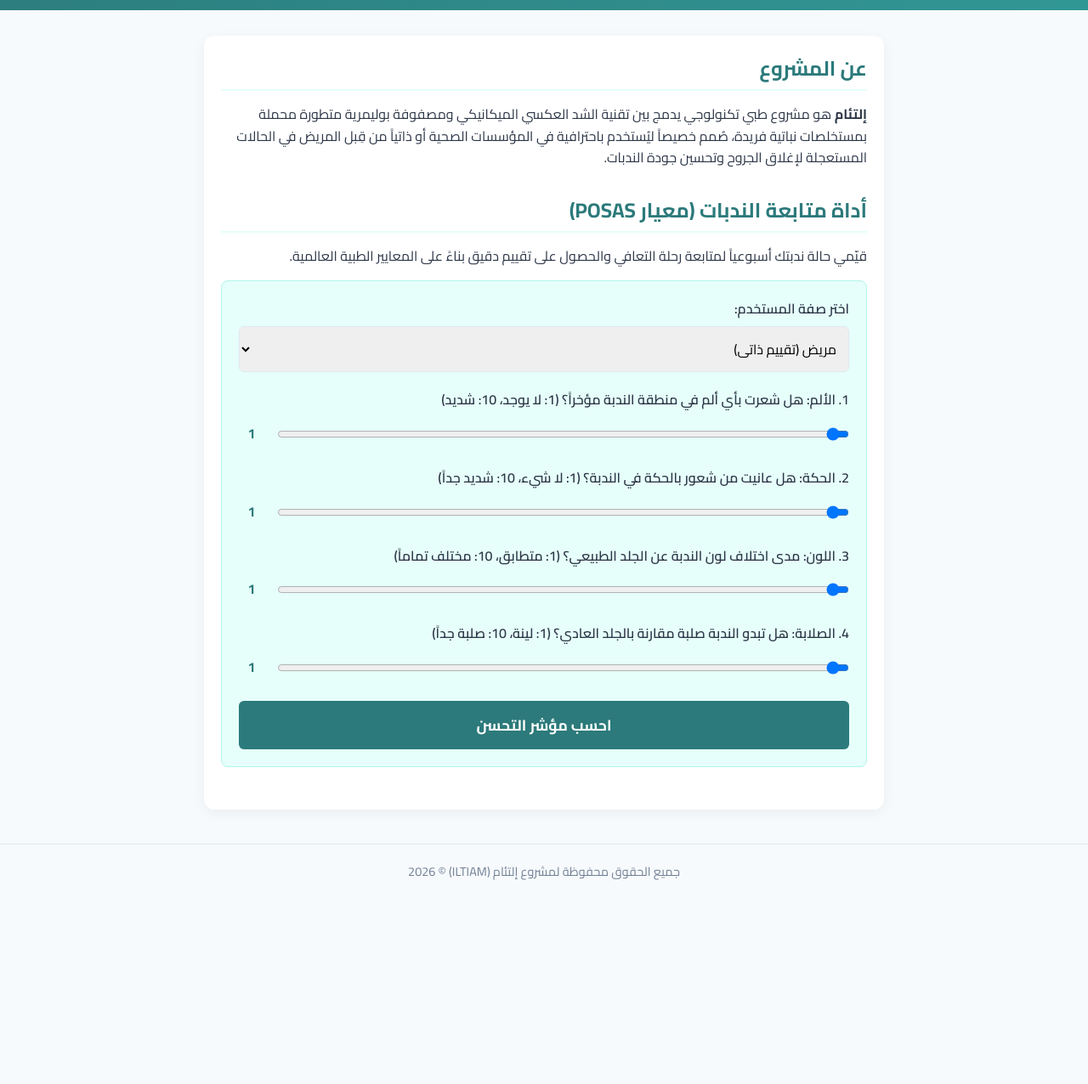
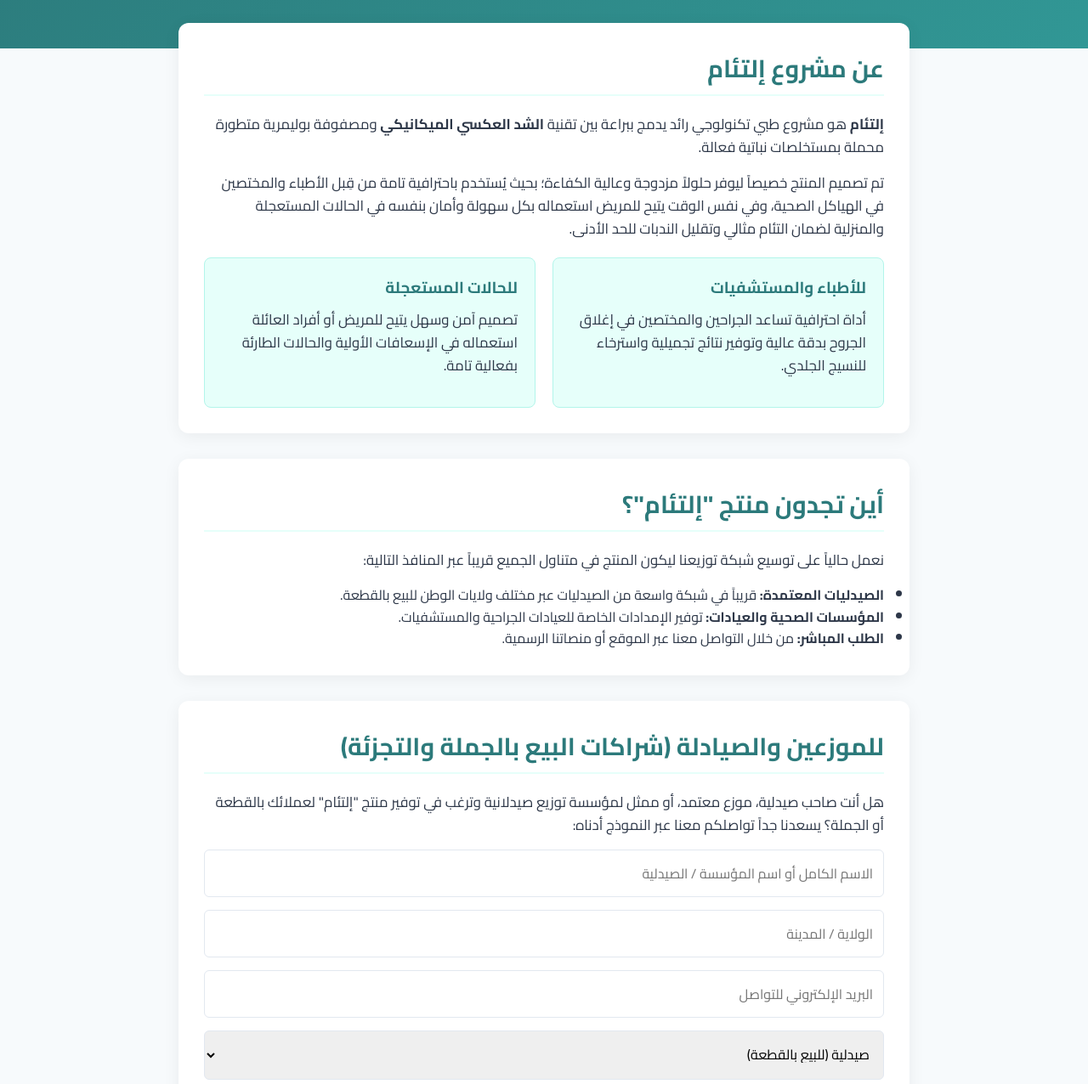
Before and after one commit to rahmablbh-LTM/Iltiam, a plain HTML site: page index.html in a window 1280 px wide. Shown: the part 188-1464 px from the top of the page at 85% size. Before the commit the page ends 1260 px from the top, so only its background shows below. Drawn offline with Linux system fonts and the light colour scheme.

Commit message:
Update index.html

```diff
--- a/index.html
+++ b/index.html
@@ -30,53 +30,90 @@
             line-height: 1.6;
         }
 
+        /* رأس الصفحة الترحيبي */
         header {
             background: linear-gradient(135deg, var(--primary-color), var(--secondary-color));
             color: var(--white);
-            padding: 40px 20px;
+            padding: 60px 20px;
             text-align: center;
         }
 
         header h1 {
-            font-size: 2.5rem;
-            margin-bottom: 10px;
+            font-size: 3rem;
+            margin-bottom: 15px;
+            font-weight: 700;
         }
 
         header p {
-            font-size: 1.2rem;
-            opacity: 0.9;
+            font-size: 1.3rem;
+            opacity: 0.95;
+            max-width: 700px;
+            margin: 0 auto;
         }
 
         .container {
-            max-width: 800px;
-            margin: 30px auto;
-            padding: 20px;
-            background: var(--white);
-            border-radius: 12px;
-            box-shadow: 0 4px 15px rgba(0,0,0,0.05);
+            max-width: 900px;
+            margin: -30px auto 40px auto;
+            padding: 0 20px;
         }
 
-        section {
+        .card {
+            background: var(--white);
+            padding: 30px;
+            border-radius: 12px;
+            box-shadow: 0 4px 20px rgba(0,0,0,0.06);
             margin-bottom: 30px;
         }
 
         h2 {
             color: var(--primary-color);
-            margin-bottom: 15px;
+            margin-bottom: 20px;
+            font-size: 1.8rem;
             border-bottom: 2px solid var(--accent-color);
-            padding-bottom: 5px;
+            padding-bottom: 8px;
         }
 
         p {
             margin-bottom: 15px;
+            font-size: 1.05rem;
         }
 
-        /* تنسيق الأداة التفاعلية لـ POSAS */
-        .posas-tool {
+        /* شبكة المميزات */
+        .features-grid {
+            display: grid;
+            grid-template-columns: repeat(auto-fit, minmax(250px, 1fr));
+            gap: 20px;
+            margin-top: 20px;
+        }
+
+        .feature-box {
             background: var(--accent-color);
             padding: 20px;
             border-radius: 8px;
             border: 1px solid #b2f5ea;
+        }
+
+        .feature-box h3 {
+            color: var(--primary-color);
+            margin-bottom: 10px;
+        }
+
+        /* نموذج التواصل للموزعين */
+        .distributor-form input, .distributor-form textarea, .distributor-form select {
+            width: 100%;
+            padding: 12px;
+            margin-bottom: 15px;
+            border-radius: 6px;
+            border: 1px solid var(--gray);
+            font-size: 1rem;
+        }
+
+        /* أداة تقييم الندبات */
+        .posas-tool {
+            background: #fffaf0;
+            padding: 25px;
+            border-radius: 8px;
+            border: 1px solid #feebc8;
         }
 
         .form-group {
@@ -114,7 +151,7 @@
             background-color: var(--primary-color);
             color: var(--white);
             border: none;
-            padding: 12px 25px;
+            padding: 14px 25px;
             font-size: 1.1rem;
             font-weight: bold;
             border-radius: 6px;
@@ -139,11 +176,11 @@
 
         footer {
             text-align: center;
-            padding: 20px;
+            padding: 30px;
             color: #718096;
-            font-size: 0.9rem;
+            font-size: 0.95rem;
             border-top: 1px solid var(--gray);
-            margin-top: 40px;
+            background: var(--white);
         }
     </style>
 </head>
@@ -151,20 +188,62 @@
 
     <header>
         <h1>مشروع إلتئام</h1>
-        <p>رؤية متقدمة لشفاء الجروح وتقليل الندبات بفعالية واحترافية</p>
+        <p>الابتكار الجزائري المتقدم في تقنيات إغلاق الجروح الجراحية والعناية الفائقة بالندبات</p>
     </header>
 
     <div class="container">
 
-        <!-- نبذة عن المشروع -->
-        <section>
-            <h2>عن المشروع</h2>
-            <p><strong>إلتئام</strong> هو مشروع طبي تكنولوجي يدمج بين تقنية الشد العكسي الميكانيكي ومصفوفة بوليمرية متطورة محملة بمستخلصات نباتية فريدة، صُمم خصيصاً ليُستخدم باحترافية في المؤسسات الصحية أو ذاتياً من قِبل المريض في الحالات المستعجلة لإغلاق الجروح وتحسين جودة الندبات.</p>
+        <!-- قسم عن المشروع -->
+        <section class="card">
+            <h2>عن مشروع إلتئام</h2>
+            <p><strong>إلتئام</strong> هو مشروع طبي تكنولوجي رائد يدمج ببراعة بين تقنية <strong>الشد العكسي الميكانيكي</strong> ومصفوفة بوليمرية متطورة محملة بمستخلصات نباتية فعالة.</p>
+            <p>تم تصميم المنتج خصيصاً ليوفر حلولاً مزدوجة وعالية الكفاءة؛ بحيث يُستخدم باحترافية تامة من قِبل الأطباء والمختصين في الهياكل الصحية، وفي نفس الوقت يتيح للمريض استعماله بكل سهولة وأمان بنفسه في الحالات المستعجلة والمنزلية لضمان التئام مثالي وتقليل الندبات للحد الأدنى.</p>
+
+            <div class="features-grid">
+                <div class="feature-box">
+                    <h3>للأطباء والمستشفيات</h3>
+                    <p>أداة احترافية تساعد الجراحين والمختصين في إغلاق الجروح بدقة عالية وتوفير نتائج تجميلية واسترخاء للنسيج الجلدي.</p>
+                </div>
+                <div class="feature-box">
+                    <h3>للحالات المستعجلة</h3>
+                    <p>تصميم آمن وسهل يتيح للمريض أو أفراد العائلة استعماله في الإسعافات الأولية والحالات الطارئة بفعالية تامة.</p>
+                </div>
+            </div>
         </section>
 
-        <!-- أداة متتبع الندبات الذكي POSAS -->
-        <section>
-            <h2>أداة متابعة الندبات (معيار POSAS)</h2>
+        <!-- قسم أين تجدوننا وتوفر المنتج -->
+        <section class="card">
+            <h2>أين تجدون منتج "إلتئام"؟</h2>
+            <p>نعمل حالياً على توسيع شبكة توزيعنا ليكون المنتج في متناول الجميع قريباً عبر المنافذ التالية:</p>
+            <ul>
+                <li><strong>الصيدليات المعتمدة:</strong> قريباً في شبكة واسعة من الصيدليات عبر مختلف ولايات الوطن للبيع بالقطعة.</li>
+                <li><strong>المؤسسات الصحية والعيادات:</strong> توفير الإمدادات الخاصة للعيادات الجراحية والمستشفيات.</li>
+                <li><strong>الطلب المباشر:</strong> من خلال التواصل معنا عبر الموقع أو منصاتنا الرسمية.</li>
+            </ul>
+        </section>
+
+        <!-- قسم شراكات الموزعين والصيدليات -->
+        <section class="card">
+            <h2>للموزعين والصيادلة (شراكات البيع بالجملة والتجزئة)</h2>
+            <p>هل أنت صاحب صيدلية، موزع معتمد، أو ممثل لمؤسسة توزيع صيدلانية وترغب في توفير منتج "إلتئام" لعملائك بالقطعة أو الجملة؟ يسعدنا جداً تواصلكم معنا عبر النموذج أدناه:</p>
+
+            <div class="distributor-form">
+                <input type="text" placeholder="الاسم الكامل أو اسم المؤسسة / الصيدلية" id="dist-name">
+                <input type="text" placeholder="الولاية / المدينة" id="dist-city">
+                <input type="email" placeholder="البريد الإلكتروني للتواصل" id="dist-email">
+                <select id="dist-type">
+                    <option value="pharmacy">صيدلية (للبيع بالقطعة)</option>
+                    <option value="distributor">موزع معتمد (توزيع ولائي/وطني)</option>
+                    <option value="clinic">عيادة أو هيكل صحي</option>
+                </select>
+                <textarea rows="4" placeholder="رسالتكم أو استفساركم بخصوص طلبية المنتج..." id="dist-msg"></textarea>
+                <button onclick="alert('شكراً لتواصلكم معنا! تم إرسال طلب الشراكة بنجاح، وسيتواصل معكم فريق المبيعات في أقرب وقت.')">إرسال طلب الشراكة</button>
+            </div>
+        </section>
+
+        <!-- أداة متابعة الندبات الذكية POSAS -->
+        <section class="card">
+            <h2>أداة متابعة الندبات الذكية (معيار POSAS)</h2>
             <p>قيّمي حالة ندبتك أسبوعياً لمتابعة رحلة التعافي والحصول على تقييم دقيق بناءً على المعايير الطبية العالمية.</p>
 
             <div class="posas-tool">
@@ -211,7 +290,7 @@
                     </div>
                 </div>
 
-                <!-- أسئلة الطبيب (مخفية افتراضياً) -->
+                <!-- أسئلة الطبيب -->
                 <div id="observer-questions" style="display: none;">
                     <div class="form-group">
                         <label>1. التوعية الدموية (Vascularity): درجة الاحمرار أو الأوعية الظاهرة (1-10)</label>
@@ -262,13 +341,11 @@
     </footer>
 
     <script>
-        // تحديث قيم أشرطة التمرير تلقائياً
         function updateVal(sliderId, spanId) {
             const val = document.getElementById(sliderId).value;
             document.getElementById(spanId).innerText = val;
         }
 
-        // التبديل بين نموذج المريض والطبيب
         function toggleForm() {
             const type = document.getElementById('user-type').value;
             if (type === 'patient') {
@@ -281,7 +358,6 @@
             document.getElementById('result-box').style.display = 'none';
         }
 
-        // حساب النتيجة البسيطة وإظهار التوصية
         function calculateScore() {
             const type = document.getElementById('user-type').value;
             let total = 0;
```
